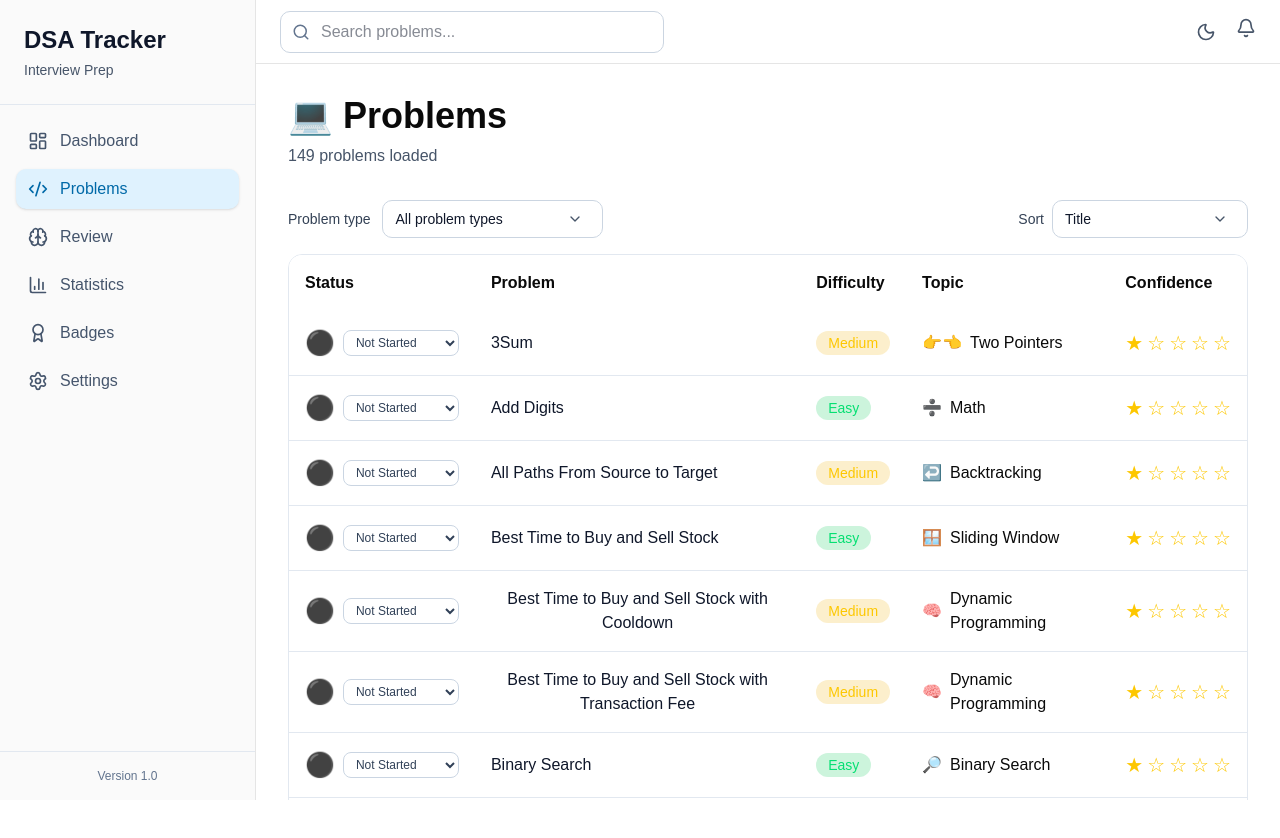
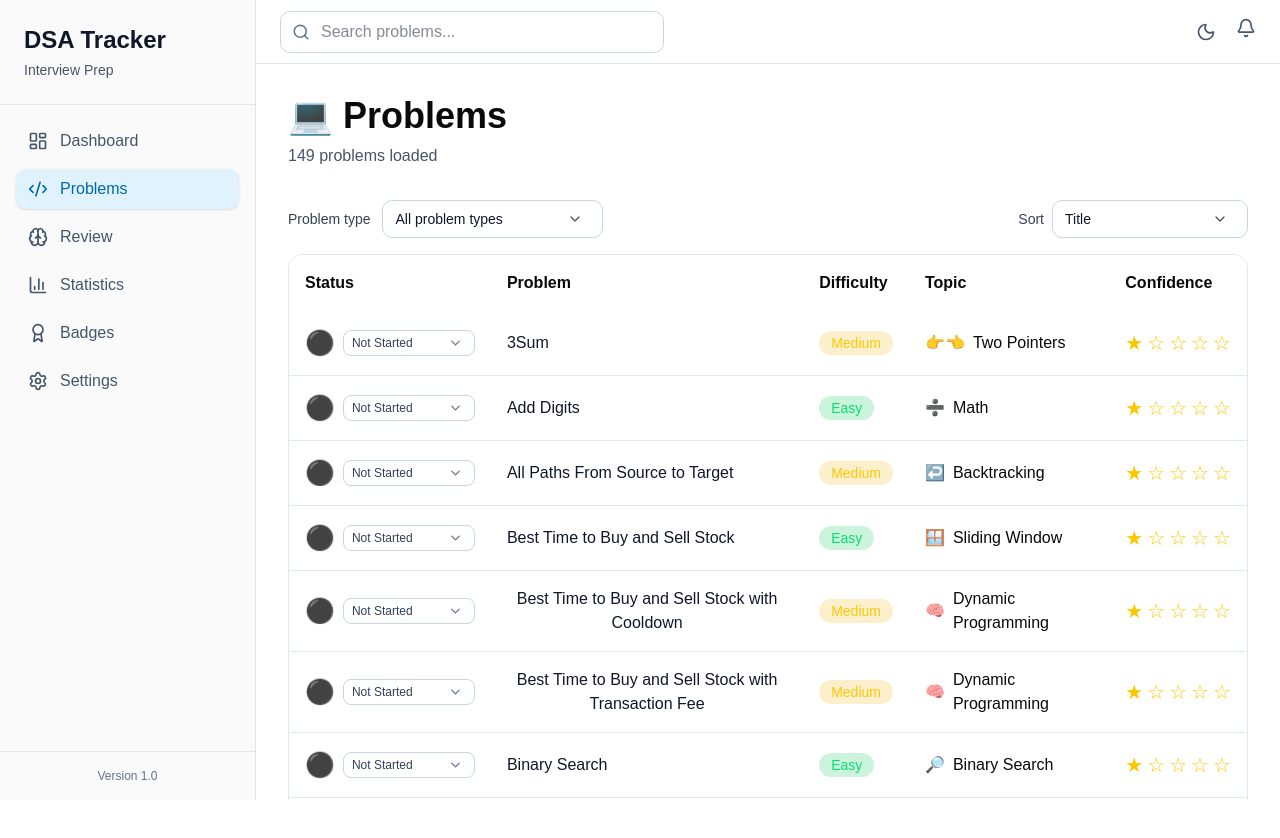
Before and after one commit to jcandyn/dsa-tracker, a React (Vite) app: page /problems in a window 1280 px wide. Shown: the top 838 px of the page. Built offline with nearby package versions, Linux system fonts and the light colour scheme.

Commit message:
Polish status selector and heatmap

```diff
--- a/src/features/problems/components/StatusBadge.tsx
+++ b/src/features/problems/components/StatusBadge.tsx
@@ -1,5 +1,6 @@
 import { STATUS, STATUS_DISPLAY, STATUS_LABELS, type Status } from "@/constants";
 import { useProblemStore } from "@/store/problemStore";
+import { ChevronDown } from "lucide-react";
 
 interface Props {
   id: string;
@@ -23,14 +24,17 @@ const StatusBadge = ({ id, status }: Props) => {
         {STATUS_DISPLAY[status]}
       </span>
       <label className="sr-only" htmlFor={`status-${id}`}>Status</label>
+      <div className="relative">
         <select
           id={`status-${id}`}
           value={status}
           onChange={(event) => updateStatus(id, event.target.value as Status)}
-        className="rounded-md border border-slate-300 bg-white px-2 py-1 text-xs text-slate-700 outline-none focus:border-sky-500 dark:border-slate-700 dark:bg-slate-900 dark:text-slate-100"
+          className="appearance-none rounded-md border border-slate-300 bg-white py-1 pl-2 pr-11 text-xs text-slate-700 outline-none focus:border-sky-500 dark:border-slate-700 dark:bg-slate-900 dark:text-slate-100"
         >
           {statusOptions.map((option) => <option key={option} value={option}>{STATUS_LABELS[option]}</option>)}
         </select>
+        <ChevronDown aria-hidden size={15} className="pointer-events-none absolute right-3 top-1/2 -translate-y-1/2 text-slate-500" />
+      </div>
     </div>
   );
 };
--- a/src/features/stats/StatisticsPage.tsx
+++ b/src/features/stats/StatisticsPage.tsx
@@ -29,7 +29,7 @@ const StatisticsPage = () => {
       <section className="h-80 rounded-xl border border-slate-800 bg-slate-900 p-6"><h2 className="font-semibold text-white">Difficulty distribution</h2><ResponsiveContainer width="100%" height="90%"><PieChart><Pie data={difficultyData} dataKey="value" nameKey="name" outerRadius={90} label>{difficultyData.map((item, index) => <Cell key={item.name} fill={COLORS[index]} />)}</Pie><Tooltip /></PieChart></ResponsiveContainer></section>
       <section className="h-80 rounded-xl border border-slate-800 bg-slate-900 p-6"><h2 className="font-semibold text-white">Weekly progress</h2><ResponsiveContainer width="100%" height="90%"><BarChart data={weeklyData}><CartesianGrid strokeDasharray="3 3" stroke="#334155" /><XAxis dataKey="day" /><YAxis /><Tooltip /><Bar dataKey="xp" fill="#38bdf8" radius={[6, 6, 0, 0]} /></BarChart></ResponsiveContainer></section>
     </div>
-    <section className="rounded-xl border border-slate-800 bg-slate-900 p-6"><h2 className="font-semibold text-white">Study heatmap</h2><p className="mt-1 text-sm text-slate-400">Your last 35 days of activity.</p><div className="mt-5 grid w-fit grid-cols-7 gap-1">{heatmap.map((day) => <div key={day.key} title={`${day.label}: ${day.count} activities`} className={`h-3 w-3 rounded-sm ${day.count === 0 ? "bg-slate-800" : day.count === 1 ? "bg-emerald-800" : day.count === 2 ? "bg-emerald-600" : "bg-emerald-400"}`} />)}</div></section>
+    <section className="rounded-xl border border-slate-800 bg-slate-900 p-6"><h2 className="font-semibold text-white">Study heatmap</h2><p className="mt-1 text-sm text-slate-400">Your last 35 days of activity.</p><div className="mt-5 grid w-fit grid-cols-7 gap-1.5">{heatmap.map((day) => <div key={day.key} title={`${day.label}: ${day.count} activities`} className={`h-4 w-4 rounded-sm ${day.count === 0 ? "bg-slate-800" : day.count === 1 ? "bg-emerald-800" : day.count === 2 ? "bg-emerald-600" : "bg-emerald-400"}`} />)}</div></section>
     <section className="rounded-xl border border-slate-800 bg-slate-900 p-6"><h2 className="font-semibold text-white">Topic mastery</h2><div className="mt-5 grid gap-4 md:grid-cols-2">{topicData.map((topic) => <div key={topic.name}><div className="mb-1 flex justify-between text-sm"><span>{topic.name}</span><span className="text-slate-400">{topic.mastery}% · {topic.solved}/{topic.total}</span></div><div className="h-2 overflow-hidden rounded-full bg-slate-800"><div className="h-full rounded-full bg-violet-500" style={{ width: `${topic.mastery}%` }} /></div></div>)}</div></section>
   </div>;
 };
```
Lines whose indentation alone changed are shown as unchanged.
